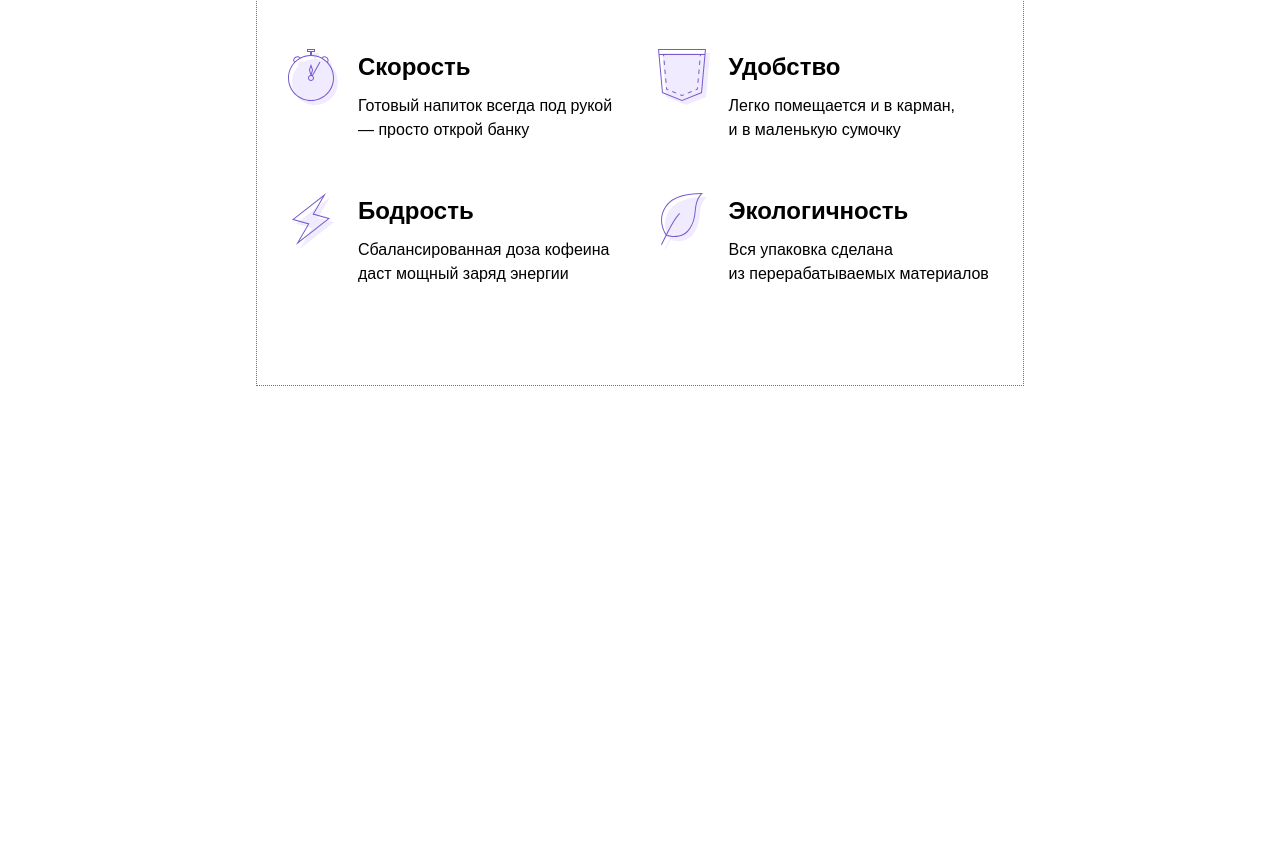
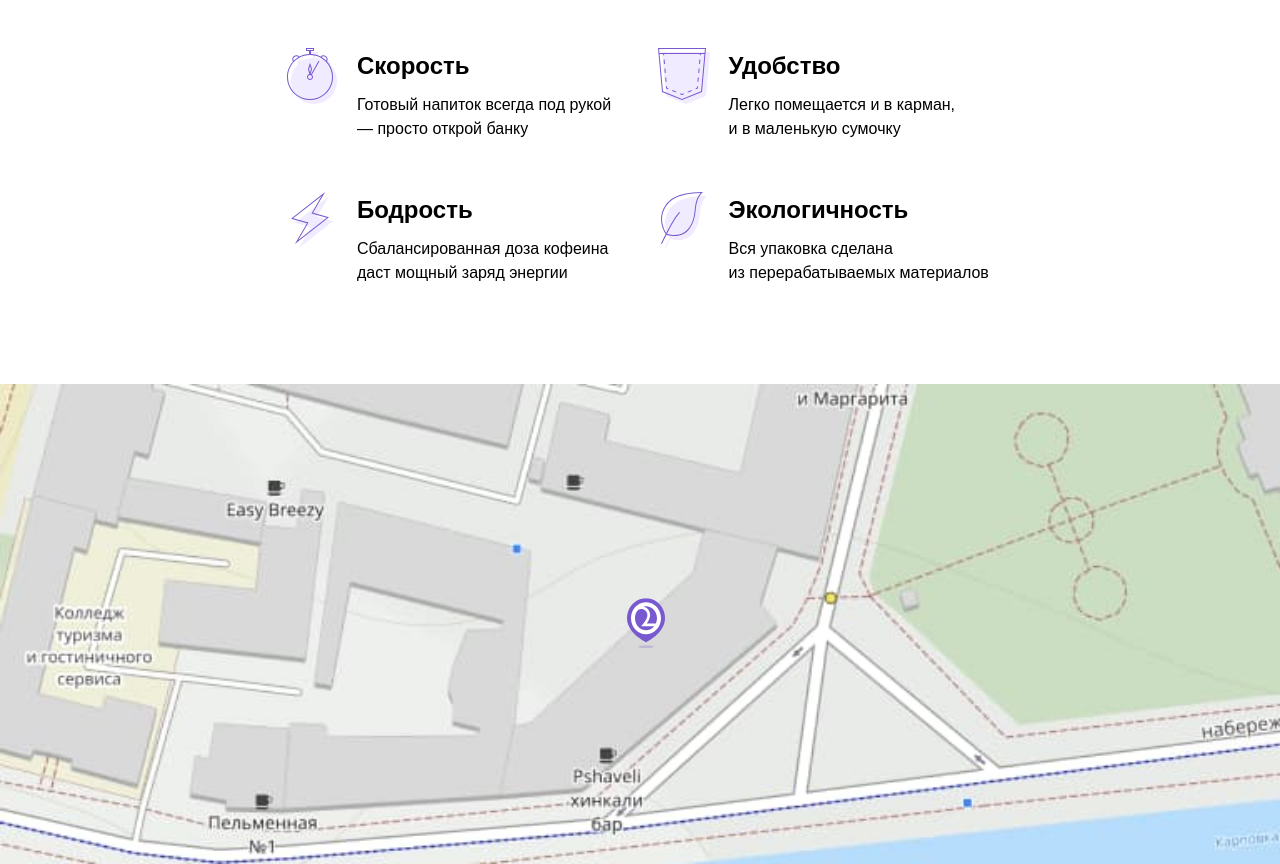
Before and after one commit to PoushnayaA/drink2go, a website: page source/index.html in a window 1280 px wide. Shown: the part 1175-2039 px from the top of the page. Before the commit the page ends 1561 px from the top, so only its background shows below. Drawn offline with nearby package versions, Linux system fonts and the light colour scheme; files that its build step writes are made by us from their sources; files whose address does not match are found by name.

Commit message:
Add map-block + PixelPerfect + 2x pictures

```diff
--- a/source/index.html
+++ b/source/index.html
@@ -228,6 +228,16 @@
           </div>
         </div>
       </section>
+      <section class="map">
+        <h2 class="visually-hidden">Карта</h2>
+        <div class="map__wrapper">
+          <picture>
+            <source media="(min-width: 1440px)" srcset="images/map-desktop.jpg 1x, images/map-desktop@2x.jpg 2x">
+            <source media="(min-width: 768px)" srcset="images/map-tablet.jpg 1x, images/map-tablet@2x.jpg 2x" >
+            <img class="map__img" src="images/map.jpg" srcset="images/map@2x.jpg 2x"  alt="Карта.">
+          </picture>
+        </div>
+      </section>
     </main>
   </div>
   <script src="js/script.js"></script>
--- a/source/sass/blocks/advantages.scss
+++ b/source/sass/blocks/advantages.scss
@@ -1,6 +1,5 @@
 .advantages {
   width: 320px;
-  border: 1px dotted #7859CF;
   margin: 0 auto;
   padding: 39px 10px;
 
--- /dev/null
+++ b/source/sass/blocks/map.scss
@@ -0,0 +1,33 @@
+.map {
+  width: 100%;
+}
+
+.map__wrapper {
+  height: 420px;
+  width: 100%;
+  position: relative;
+
+  @media (min-width: $tablet-width) {
+    height: 480px;
+  }
+
+  @media (min-width: $desktop-width) {
+    height: 540px;
+  }
+
+  &::after {
+    content: url("../../images/map-pin.svg");
+    position: absolute;
+    top: 50%;
+    transform: translateY(-46%);
+    left: 49%;
+    z-index: 2;
+  }
+}
+
+.map__img {
+  object-fit: cover;
+  width: 100%;
+  height: 100%;
+  display: block;
+}
--- a/source/sass/blocks/slide.scss
+++ b/source/sass/blocks/slide.scss
@@ -49,7 +49,6 @@
   @media (min-width: $desktop-width) {
     display: flex;
     flex-direction: row;
-    // align-items: center;
   }
 }
 
--- a/source/sass/style.scss
+++ b/source/sass/style.scss
@@ -13,3 +13,4 @@
 @import "blocks/slide";
 @import "blocks/pagination";
 @import "blocks/advantages";
+@import "blocks/map";
```
Also changed, not shown: source/images/map-desktop.jpg (added), source/images/map-desktop@2x.jpg (added), source/images/map-pin.svg (added), source/images/map-tablet.jpg (added), source/images/map-tablet@2x.jpg (added), source/images/map.jpg (added), source/images/map@2x.jpg (added).
